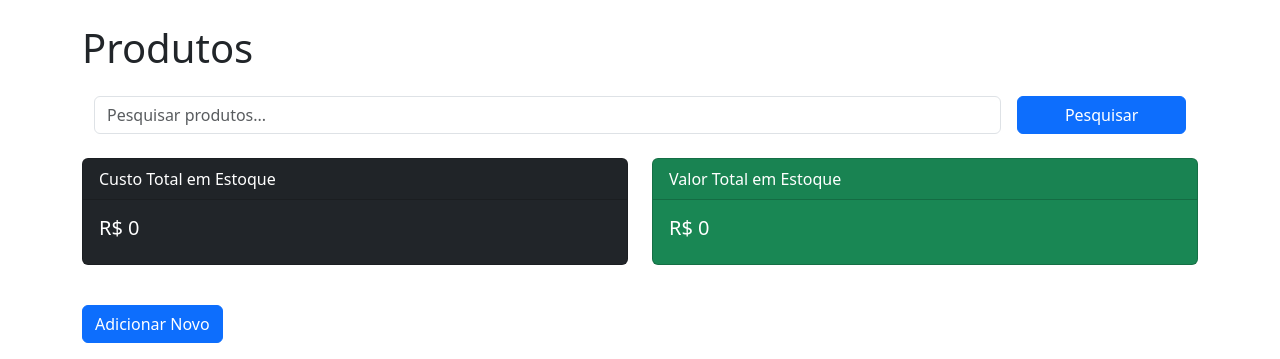
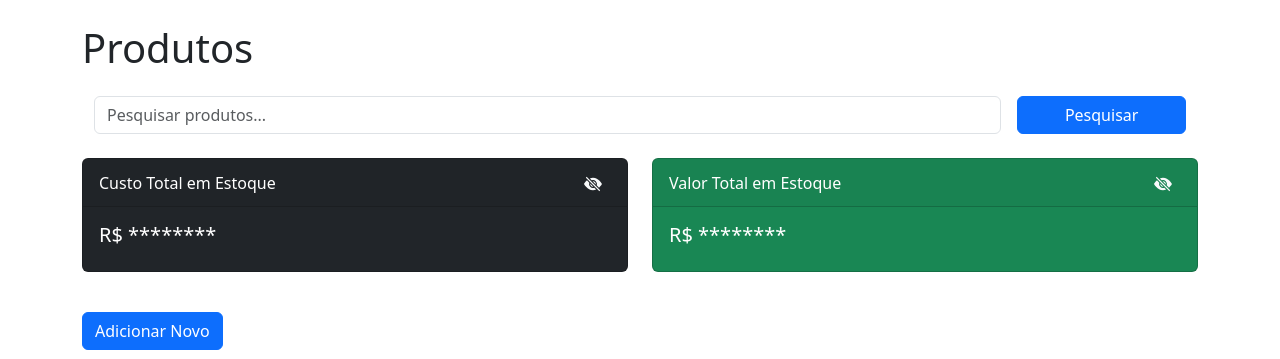
Before and after one commit to JhonatanMoreira1/smart-finance, a Flask app: page /produtos in a window 1280 px wide. Shown: the part 56-415 px from the top of the page. Run offline with Flask 3, Linux system fonts and the light colour scheme; a user stored in the database is signed in; some libraries are stand-ins or nearby versions.

Commit message:
add visibility values hidden btn in caixa/produtos

```diff
--- a/templates/produtos.html
+++ b/templates/produtos.html
@@ -17,17 +17,23 @@
 <div class="row mb-4">
   <div class="col-md-6">
     <div class="card text-white bg-dark mb-3">
-      <div class="card-header">Custo Total em Estoque</div>
+      <div class="card-header d-flex justify-content-between align-items-center">
+        Custo Total em Estoque
+        <button id="toggle-custo" class="btn btn-sm text-light"></button>
+      </div>
       <div class="card-body">
-        <h5 class="card-title">R$ {{ custo_total_estoque|round(2) }}</h5>
+        <h5 class="card-title" id="custo-total-valor" data-valor-real="R$ {{ custo_total_estoque|round(2) }}">R$ ********</h5>
       </div>
     </div>
   </div>
   <div class="col-md-6">
     <div class="card text-white bg-success mb-3">
-      <div class="card-header">Valor Total em Estoque</div>
+      <div class="card-header d-flex justify-content-between align-items-center">
+        Valor Total em Estoque
+        <button id="toggle-valor" class="btn btn-sm text-light"></button>
+      </div>
       <div class="card-body">
-        <h5 class="card-title">R$ {{ valor_total_estoque|round(2) }}</h5>
+        <h5 class="card-title" id="valor-total-valor" data-valor-real="R$ {{ valor_total_estoque|round(2) }}">R$ ********</h5>
       </div>
     </div>
   </div>
@@ -100,6 +106,36 @@
 
 <script>
 $(document).ready(function() {
+    // Script de visibilidade dos totais
+    function setupToggle(buttonId, valueId) {
+        const button = $(buttonId);
+        const valueElement = $(valueId);
+        const realValue = valueElement.data('valor-real');
+        const hiddenValue = 'R$ ********';
+        const eyeIcon = `<svg xmlns="http://www.w3.org/2000/svg" width="18" height="18" fill="currentColor" class="bi bi-eye-fill" viewBox="0 0 16 16"><path d="M10.5 8a2.5 2.5 0 1 1-5 0 2.5 2.5 0 0 1 5 0"/><path d="M0 8s3-5.5 8-5.5S16 8 16 8s-3 5.5-8 5.5S0 8 0 8m8 3.5a3.5 3.5 0 1 0 0-7 3.5 3.5 0 0 0 0 7"/></svg>`;
+        const eyeSlashIcon = `<svg xmlns="http://www.w3.org/2000/svg" width="18" height="18" fill="currentColor" class="bi bi-eye-slash-fill" viewBox="0 0 16 16"><path d="m10.79 12.912-1.614-1.615a3.5 3.5 0 0 1-4.474-4.474l-2.06-2.06C.938 6.278 0 8 0 8s3 5.5 8 5.5a7 7 0 0 0 2.79-.588M5.21 3.088A7 7 0 0 1 8 2.5c5 0 8 5.5 8 5.5s-.939 1.721-2.641 3.238l-2.062-2.062a3.5 3.5 0 0 0-4.474-4.474z"/><path d="M5.525 7.646a2.5 2.5 0 0 0 2.829 2.829zm4.95.708-2.829-2.83a2.5 2.5 0 0 1 2.829 2.829zm3.171 6-12-12 .708-.708 12 12z"/></svg>`;
+        let isVisible = false;
+
+        // Estado inicial
+        valueElement.text(hiddenValue);
+        button.html(eyeSlashIcon);
+
+        button.on('click', function() {
+            isVisible = !isVisible;
+            if (isVisible) {
+                valueElement.text(realValue);
+                button.html(eyeIcon);
+            } else {
+                valueElement.text(hiddenValue);
+                button.html(eyeSlashIcon);
+            }
+        });
+    }
+
+    setupToggle('#toggle-custo', '#custo-total-valor');
+    setupToggle('#toggle-valor', '#valor-total-valor');
+
+    // Script do "Ver Mais"
     $('#ver-mais-btn').on('click', function() {
         var button = $(this);
         var nextPage = button.data('next-page');
```
Also changed, not shown: templates/caixa.html (+32 -3 lines).
